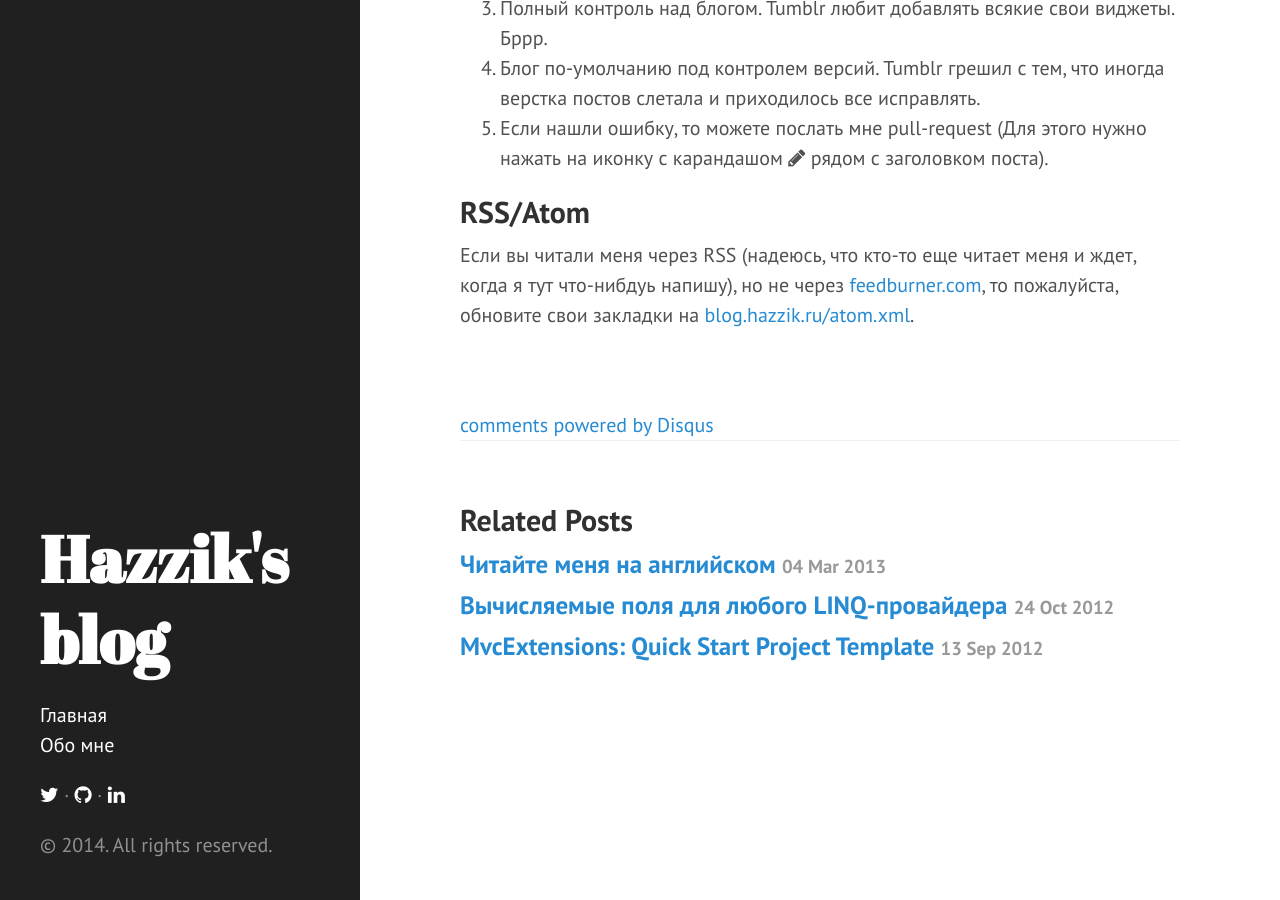
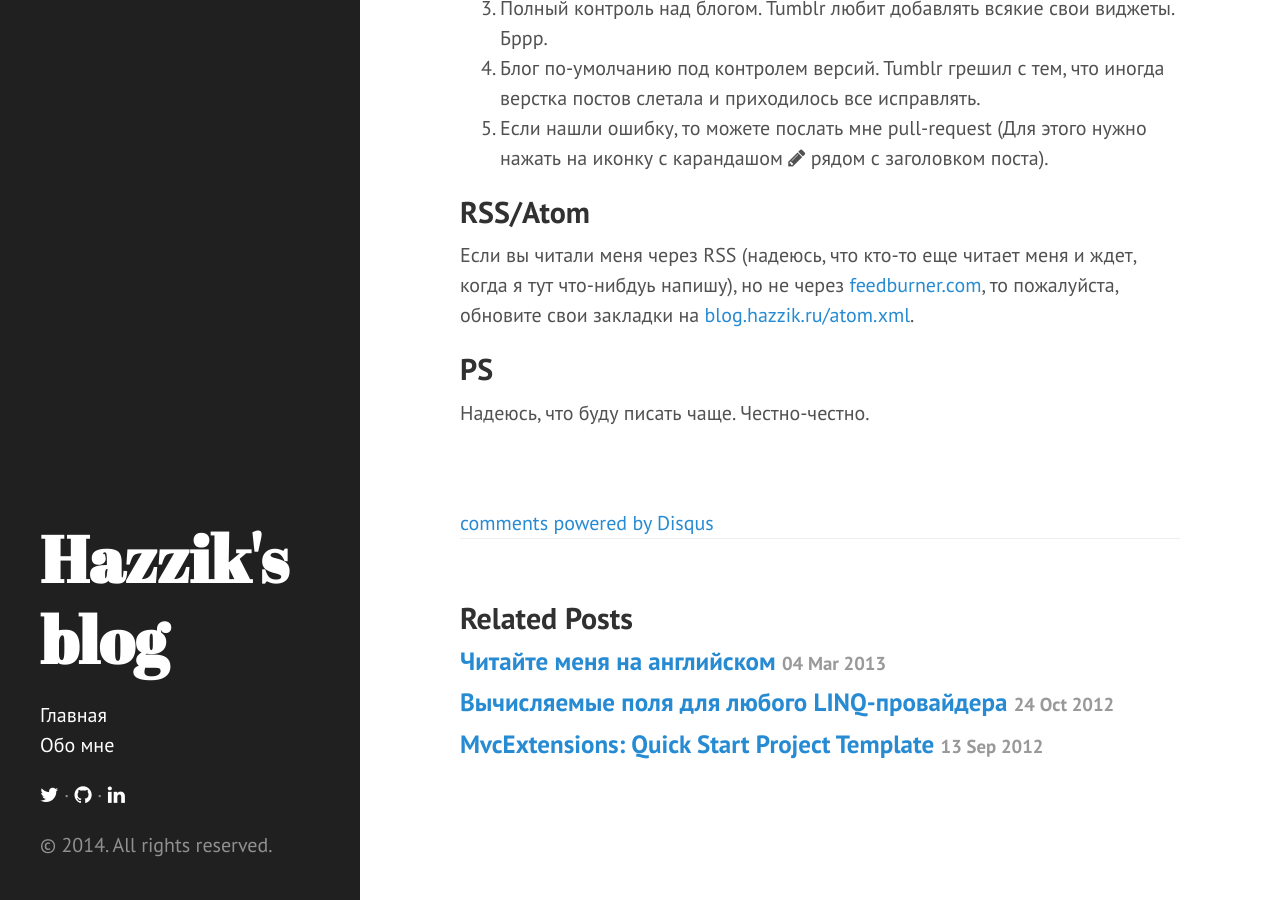
Before and after one commit to hazzik/blog.hazzik.ru, a Jekyll site: the page built from _posts/2014-05-28-the-blog-has-been-moved-to-jekyll.md, in a window 1280 px wide and 900 px high, scrolled down 515 px. Built offline with Jekyll 4.4.1, drawn with Linux system fonts in a browser that asks for light colours; nearby versions of some CDN libraries; Markdown is read by kramdown in place of the engine named in the settings; comment, search, counter and statistics services are not loaded.

Commit message:
Update 2014-05-28-the-blog-has-been-moved-to-jekyll.md

```diff
--- a/_posts/2014-05-28-the-blog-has-been-moved-to-jekyll.md
+++ b/_posts/2014-05-28-the-blog-has-been-moved-to-jekyll.md
@@ -17,3 +17,6 @@ tags: Blog
 
 ## RSS/Atom
 Если вы читали меня через RSS (надеюсь, что кто-то еще читает меня и ждет, когда я тут что-нибдуь напишу), но не через [feedburner.com](http://feedburner.com), то пожалуйста, обновите свои закладки на [blog.hazzik.ru/atom.xml](http://blog.hazzik.ru/atom.xml).
+
+## PS
+Надеюсь, что буду писать чаще. Честно-честно.
```
